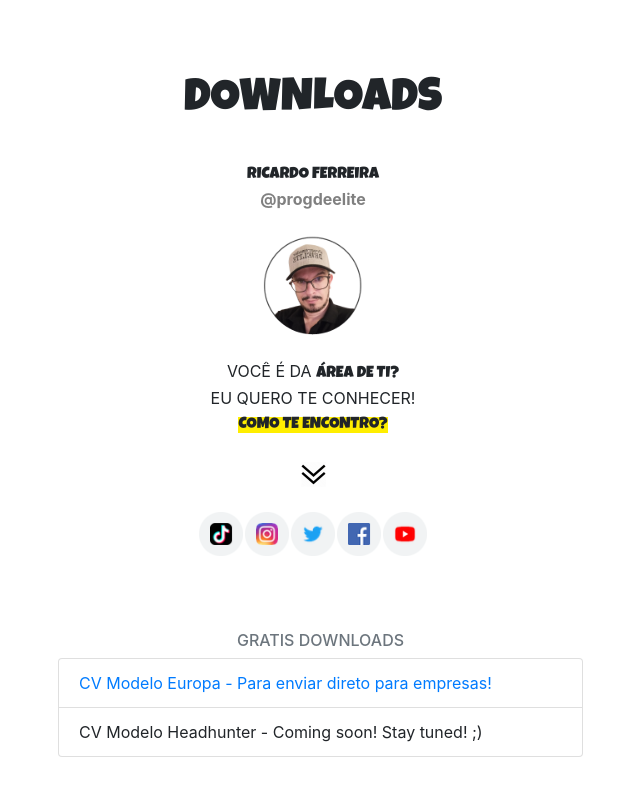
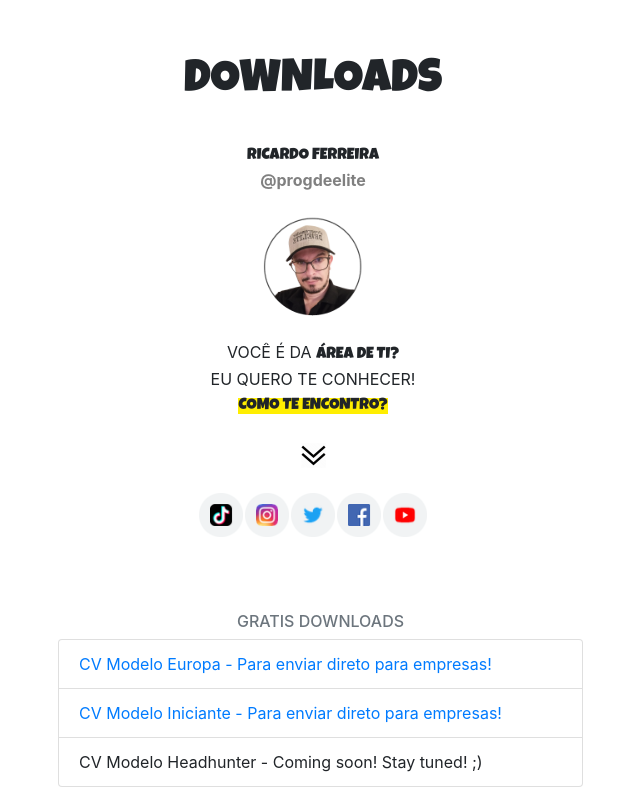
Before and after one commit to treslines/progdeelite, a Next.js app: page /downloads in a window 1280 px wide. Shown: the whole page, without its empty margins (42-682 px from the left). Built offline with nearby package versions, Linux system fonts and the light colour scheme.

Commit message:
adding new cv for beginners

```diff
--- a/pages/downloads.js
+++ b/pages/downloads.js
@@ -68,6 +68,11 @@ export default function Profile() {
                            CV Modelo Europa - Para enviar direto para empresas!
                         </Link>
                      </li>
+                     <li class="list-group-item">
+                        <Link href="/docs/CV_modelo_para_iniciantes_em_ingles.docx" >
+                           CV Modelo Iniciante - Para enviar direto para empresas!
+                        </Link>
+                     </li>
                      <li class="list-group-item">CV Modelo Headhunter - Coming soon! Stay tuned! ;)</li>
                   </ul>
                </div>
```
Also changed, not shown: 1 other file (tests, documents, lock files or other folders).
